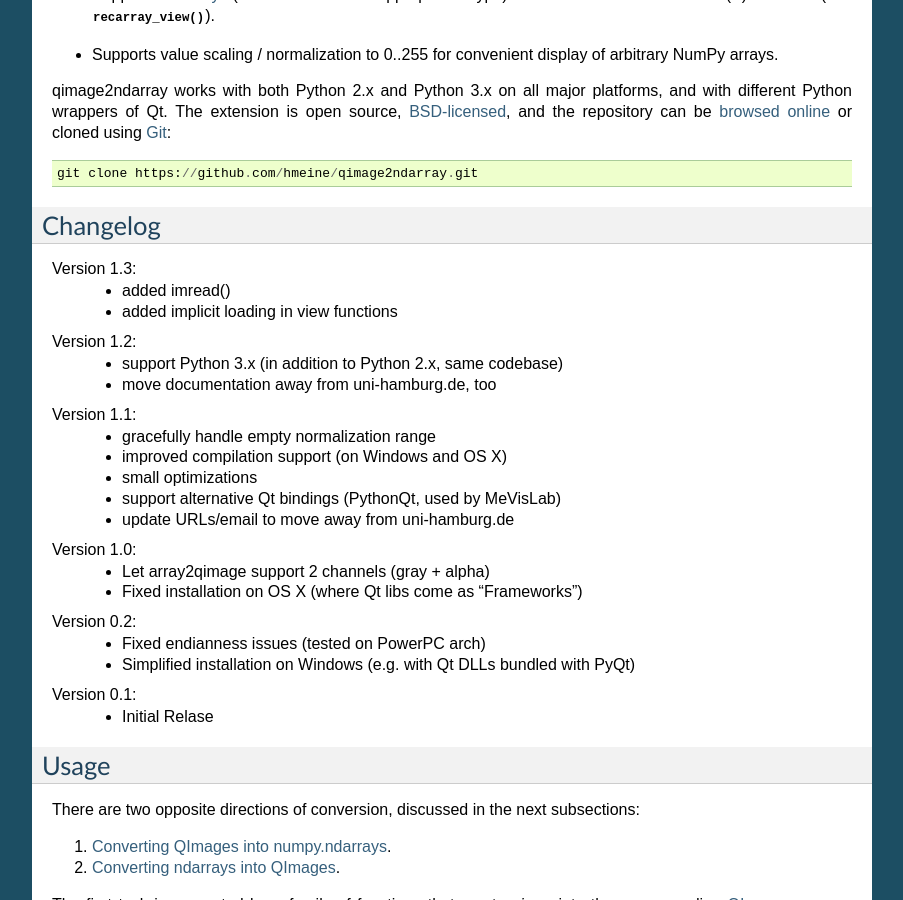
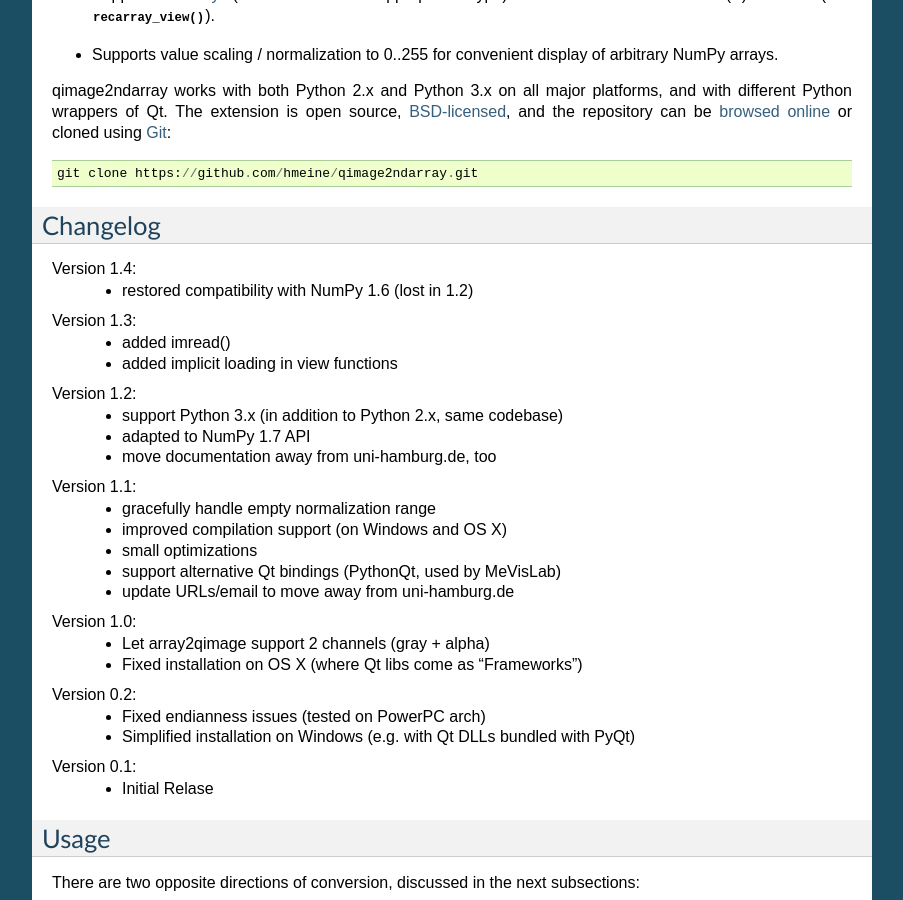
Before and after one commit to hmeine/qimage2ndarray, a Sphinx documentation site: the page built from doc/index.rst, in a window 1280 px wide and 900 px high, scrolled down 547 px. Shown: the whole window, without its empty margins (198-1101 px from the left). Built offline with Sphinx 7.4.7, drawn with Linux system fonts in a browser that asks for light colours.

Commit message:
update ChangeLog w.r.t. NumPy 1.6 support

```diff
--- a/doc/index.rst
+++ b/doc/index.rst
@@ -55,12 +55,16 @@
 Changelog
 =========
 
+Version 1.4:
+  - restored compatibility with NumPy 1.6 (lost in 1.2)
+
 Version 1.3:
   - added imread()
   - added implicit loading in view functions
 
 Version 1.2:
   - support Python 3.x (in addition to Python 2.x, same codebase)
+  - adapted to NumPy 1.7 API
   - move documentation away from uni-hamburg.de, too
 
 Version 1.1:
```
